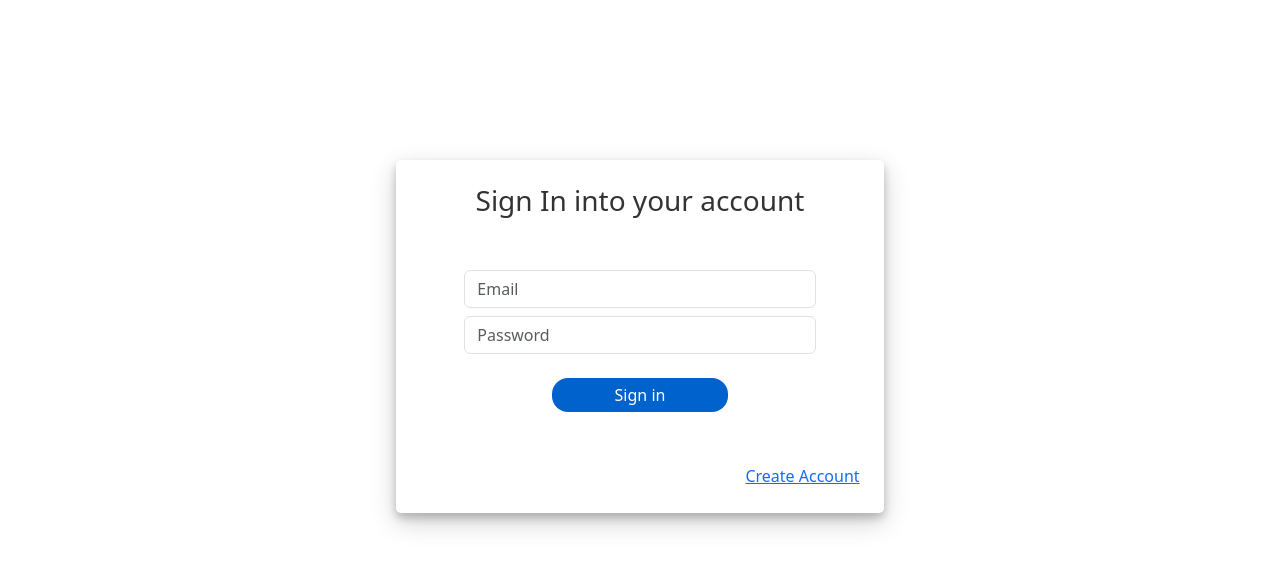
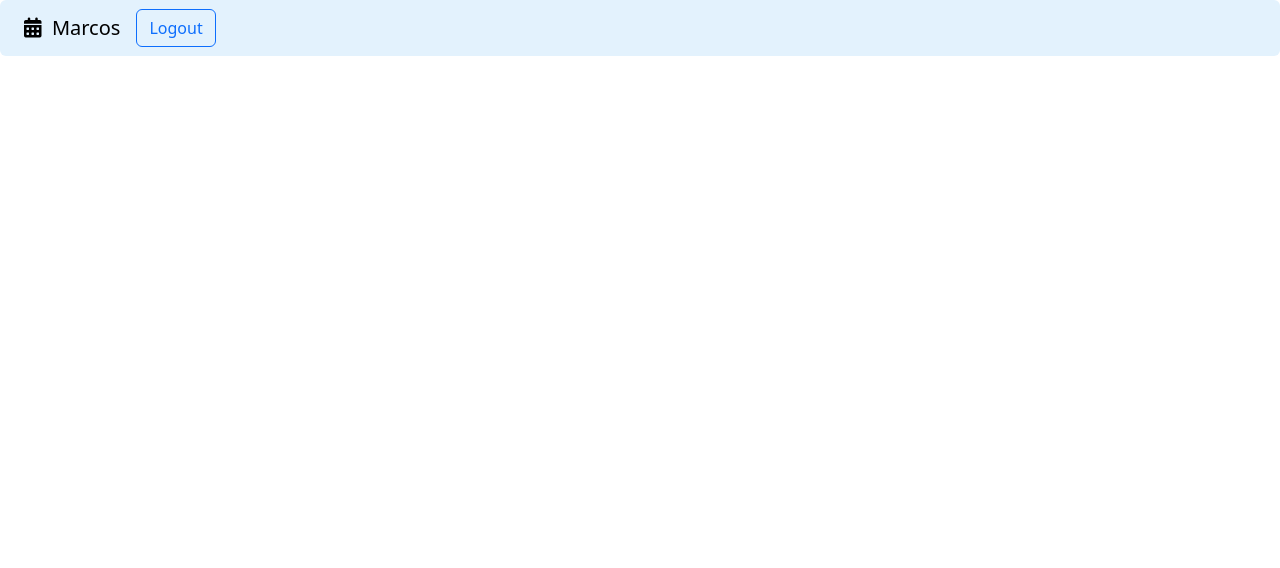
Before and after one commit to marcosbuydid/react, a React (Vite) app in the folder time-management/: page / in a window 1280 px wide. Before the commit this address led to /auth/signin. Shown: the top 568 px of the page. Built offline with nearby package versions, Linux system fonts and the light colour scheme.

Commit message:
create navbar

```diff
--- a/time-management/index.html
+++ b/time-management/index.html
@@ -7,6 +7,9 @@
   <meta name="viewport" content="width=device-width, initial-scale=1.0" />
   <link href="https://cdn.jsdelivr.net/npm/bootstrap@5.3.2/dist/css/bootstrap.min.css" rel="stylesheet"
     integrity="sha384-T3c6CoIi6uLrA9TneNEoa7RxnatzjcDSCmG1MXxSR1GAsXEV/Dwwykc2MPK8M2HN" crossorigin="anonymous">
+  <link rel="stylesheet" href="https://cdnjs.cloudflare.com/ajax/libs/font-awesome/6.5.1/css/all.min.css"
+    integrity="sha512-DTOQO9RWCH3ppGqcWaEA1BIZOC6xxalwEsw9c2QQeAIftl+Vegovlnee1c9QX4TctnWMn13TZye+giMm8e2LwA=="
+    crossorigin="anonymous" referrerpolicy="no-referrer" />
   <title>Time Management</title>
 </head>
 
--- /dev/null
+++ b/time-management/src/management/components/Navbar.jsx
@@ -0,0 +1,16 @@
+
+export const Navbar = () => {
+    return (
+        <div className="navbar navbar-expand-lg navbar-light rounded mb-4 px-4" style={{ backgroundColor: "#e3f2fd" }}>
+            <span className="navbar-brand">
+                <i className="fas fa-calendar-alt"></i>
+                &nbsp;
+                Marcos
+            </span>
+            <button className="btn btn-outline-primary">
+                <i className="fas fa-signout-alt"></i>
+                <span>Logout</span>
+            </button>
+        </div>
+    )
+}
--- a/time-management/src/management/pages/ManagementPage.jsx
+++ b/time-management/src/management/pages/ManagementPage.jsx
@@ -1,6 +1,9 @@
+import { Navbar } from "../components/Navbar"
 
 export const ManagementPage = () => {
     return (
-        <div>Management Page</div>
+        <>
+            <Navbar />
+        </>
     )
 }
--- a/time-management/src/router/RouteManager.jsx
+++ b/time-management/src/router/RouteManager.jsx
@@ -10,7 +10,7 @@ export const RouteManager = () => {
     return (
         <Routes>
             {
-                (authStatus === 'not-authenticated')
+                (authStatus != 'not-authenticated')
                     ? <Route path="/auth/*" element={<SignInPage />} />
                     : <Route path="/*" element={<ManagementPage />} />
             }
```
